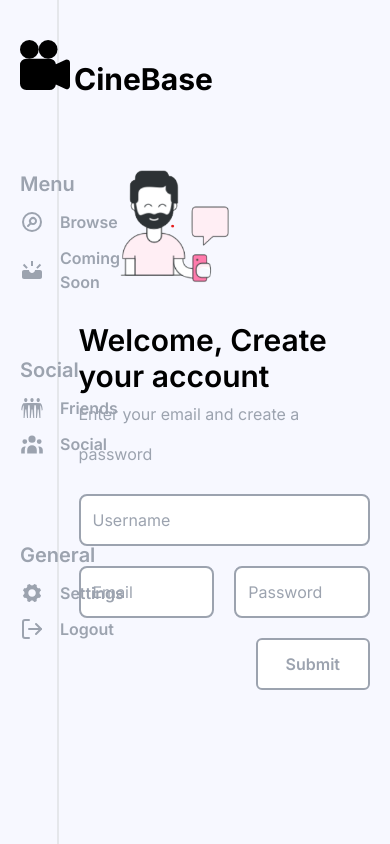
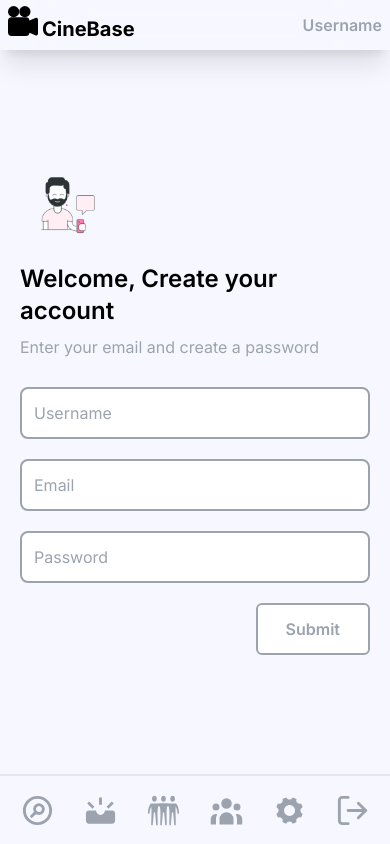
Before and after one commit to itsfarhankhan28/CineBase, a Next.js app: page /signup in a window 390 px wide. Built offline with nearby package versions, Linux system fonts and the light colour scheme.

Commit message:
style(page): changed style

```diff
--- a/src/app/signup/page.jsx
+++ b/src/app/signup/page.jsx
@@ -7,6 +7,8 @@ import axios from 'axios'
 import { useRouter } from "next/navigation"
 import { NextResponse } from "next/server"
 import Navbar from "../component/Navigation/Navbar"
+import BottomNavigation from "../component/Navigation/MobileNavigation/BottomNavigation"
+import TopNavigation from "../component/Navigation/MobileNavigation/TopNavigation"
 
 const page = () => {
     const router = useRouter()
@@ -31,16 +33,22 @@ const page = () => {
     <>
 
     <div className="flex flex-row justify-between w-[100vw]">
-        <div className="w-[15%]">
+        <div className="lg:hidden">
+            <TopNavigation/>
+        </div>
+        <div className="lg:w-[15%] lg:visible lg:block hidden">
             <Navbar/>
         </div>
-        <div className="w-[85%] bg-[#F7F8FF]">
-        <div className="flex justify-center items-center h-screen">
+        <div className="lg:hidden">
+            <BottomNavigation/>
+        </div>
+        <div className="lg:w-[85%] bg-[#F7F8FF]">
+        <div className="flex justify-center items-center h-screen xxsm:pb-5 lg:pb-0">
         <div className="p-5 h-auto w-auto flex flex-col gap-5">
-            <div><img className="w-[200px]" src='/IMG/authimg (2).png' alt="" /></div>
+            <div><img className="lg:w-[200px] xxsm:w-[100px]" src='/IMG/authimg (2).png' alt="" /></div>
             <div className="leading-10">
-                <h1 className="text-3xl font-semibold">Welcome, Create your account</h1>
-                <h4 className="text-md text-gray-400">Enter your email and create a password</h4>
+                <h1 className="lg:text-3xl xxsm:text-2xl font-semibold">Welcome, Create your account</h1>
+                <h4 className="lg:text-md text-gray-400">Enter your email and create a password</h4>
             </div>
             <div className="flex flex-col gap-5">
                 <div>
@@ -53,7 +61,7 @@ const page = () => {
                     onChange={(e)=>setUser({...user,username:e.target.value})}
                     />
                 </div>
-                <div className="flex gap-5">
+                <div className="flex gap-5 lg:flex-row xxsm:flex-col">
                     <div>
                         <input
                         className="w-full border-2 border-gray-400 p-3 rounded-lg"
```
